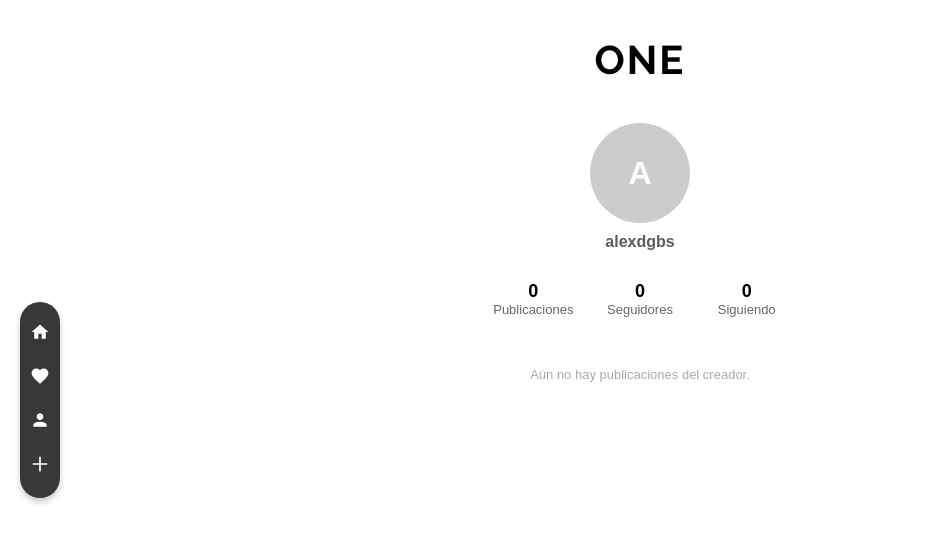
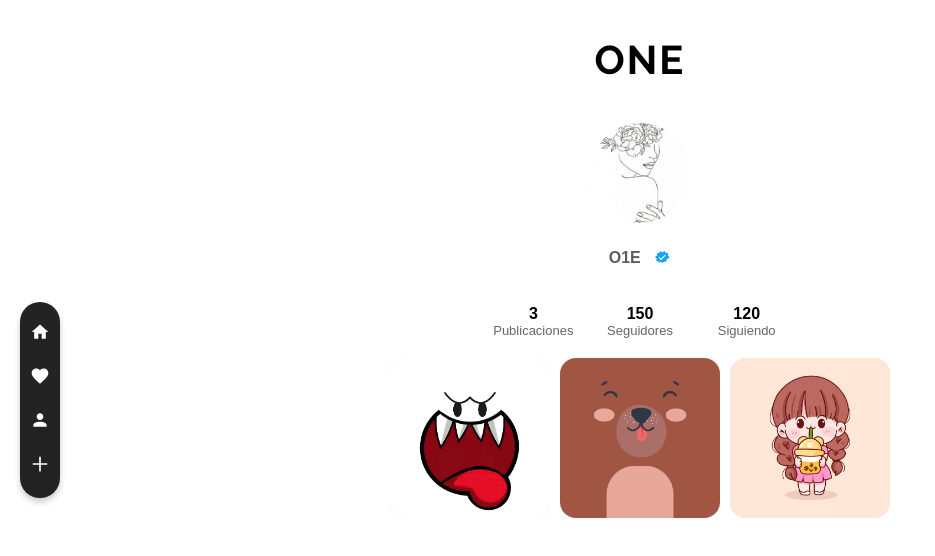
Before and after one commit to alexdgbs/one, a plain HTML site: page src/profile.html in a window 1280 px wide. Shown: the whole page, without its empty margins (0-935 px from the left). Drawn offline with Linux system fonts and the light colour scheme.

Commit message:
new version

```diff
--- a/src/profile.html
+++ b/src/profile.html
@@ -46,22 +46,29 @@
         width: 100px;
         height: 100px;
         border-radius: 50%;
-          background-color: #ccc;
-          display: flex;
-          align-items: center;
-          justify-content: center;
-          font-size: 2rem;
-          color: #fff;
-          font-weight: bold;
+        overflow: hidden;
         margin-bottom: 10px;
+      }
+
+      .profile-pic img {
+        width: 100%;
+        height: 100%;
+        object-fit: cover;
       }
 
       .username {
         font-size: medium;
         font-weight: bold;
-           margin: 10px 0;
+        margin: 15px 0;
         color: #5c5c5c;
+        display: inline-block;
+        position: relative;
+      }
 
+      .verified {
+        display: inline-block;
+        vertical-align: middle;
+        margin-left: 8px;
       }
 
       .stats {
@@ -71,6 +78,7 @@
         max-width: 320px;
         margin: 20px 0;
         padding: 0 10px;
+        font-size: small;
       }
 
       .stat {
@@ -79,7 +87,7 @@
       }
 
       .stat-number {
-          font-size: large;
+        font-size: medium;
         font-weight: bold;
       }
 
@@ -100,13 +108,17 @@
         width: 100%;
         aspect-ratio: 1 / 1;
         border-radius: 1rem;
+        overflow: hidden;
         background-color: #ddd;
         display: flex;
         align-items: center;
         justify-content: center;
-          font-size: 1.2rem;
-          font-weight: bold;
-          color: #666;
+      }
+
+      .post img {
+        width: 100%;
+        height: 100%;
+        object-fit: cover;
       }
 
       .navbar {
@@ -116,15 +128,15 @@
         transform: translateX(-50%);
         width: 90%;
         max-width: 500px;
-          background: rgba(35, 35, 35, 0.9);
-          border-radius: 2rem;
+        background: rgba(35, 35, 35, 1);
         display: flex;
         justify-content: space-around;
         align-items: center;
-          padding: 10px 0;
+        padding: 17px 0;
         box-shadow: 0 4px 6px rgba(0, 0, 0, .2);
         transition: transform .3s ease;
-          z-index: 100;
+        z-index: 1000;
+        border-radius: 1rem;
       }
 
       .navbar.hidden {
@@ -136,14 +148,6 @@
         height: 25px;
         fill: #fff;
       }
-
-        .empty-posts {
-          text-align: center;
-          color: #aaa;
-          font-size: small;
-          margin: 30px 0;
-        }
-
 
       @media (min-width: 768px) {
         .navbar {
@@ -158,6 +162,7 @@
           height: 20px;
         }
       }
+
       @media (min-width: 1024px) {
         .navbar {
           position: fixed;
@@ -182,7 +187,6 @@
         }
       }
     </style>
-
   </head>
   <body>
     <h1>
@@ -191,28 +195,37 @@
 
     <div class="profile-container">
       <div class="profile-header">
-        <div class="profile-pic">A</div>
-        <div class="username">alexdgbs</div>
+        <div class="profile-pic">
+          <img src="/static/profile.jpg" alt="Foto de perfil">
         </div>
-
+        <div class="username">
+          O1E
+          <span class="verified">
+            <svg xmlns="http://www.w3.org/2000/svg" viewBox="0 0 24 24" fill="#1DA1F2" width="18px" height="18px">
+              <path d="M22.5 12.5L20 10l.5-3-3-.5L15 4l-2.5 2L10 4 8 6.5 5 7l.5 3L2.5 12l2.5 2-1 3 3 .5L8 20l2-2 2.5 2 2.5-2 2.5.5.5-3 2.5-2zM10.9 16.2L7.7 13l1.1-1.1 2.1 2.1 5.2-5.2L17 9.5l-6.1 6.7z"/>
+            </svg>
+          </span>
+        </div>
+      </div>
       <div class="stats">
         <div class="stat">
-          <div class="stat-number">0</div>
+          <div class="stat-number">3</div>
           <div class="stat-label">Publicaciones</div>
         </div>
         <div class="stat">
-          <div class="stat-number">0</div>
+          <div class="stat-number">150</div>
           <div class="stat-label">Seguidores</div>
         </div>
         <div class="stat">
-          <div class="stat-number">0</div>
+          <div class="stat-number">120</div>
           <div class="stat-label">Siguiendo</div>
         </div>
       </div>
 
       <div class="posts-container" id="posts">
-
-        <div class="empty-posts">Aún no hay publicaciones del creador.</div>
+        <div class="post"><img src="/static/ghost.jpg" alt="Publicación 1"></div>
+        <div class="post"><img src="/static/bear.jpg" alt="Publicación 2"></div>
+        <div class="post"><img src="/static/kid.jpg" alt="Publicación 3"></div>
       </div>
     </div>
 
@@ -232,7 +245,7 @@
           <path d="M12 12c2.21 0 4-1.79 4-4s-1.79-4-4-4-4 1.79-4 4 1.79 4 4 4zm0 2c-4.42 0-8 1.79-8 4v2h16v-2c0-2.21-3.58-4-8-4z" />
         </svg>
       </a>
-      <a href="https://open.spotify.com/playlist/488px2zj6CnRGHOxKdR4Ig?si=aa3b7c9890ef4439">
+      <a href="https://news.google.com/home?hl=es-419&gl=MX&ceid=MX:es-419">
         <svg viewBox="0 0 24 24">
           <path d="M12 4v16m8-8H4" stroke="white" stroke-width="2" stroke-linecap="round" stroke-linejoin="round" />
         </svg>
@@ -240,14 +253,10 @@
     </nav>
 
     <script>
-      function uploadPhoto() {
-        alert("Función de subida aún no implementada.");
-      }
       let lastScrollY = window.scrollY;
-      const navbar = document.getElementById('navbar');
+      const navbar = document.querySelector('.navbar');
 
       window.addEventListener('scroll', () => {
-
         if (window.innerWidth < 1024) {
           if (window.scrollY > lastScrollY) {
             navbar.classList.add('hidden');
@@ -256,7 +265,6 @@
           }
           lastScrollY = window.scrollY;
         } else {
-
           navbar.classList.remove('hidden');
         }
       });
```
Also changed, not shown: index.html (+4 -5 lines), src/notifications.html (+5 -5 lines), static/bear.jpg (added), static/ghost.jpg (added), static/kid.jpg (added), static/profile.jpg (added), static/yellow.jpg (added). Lines whose indentation alone changed are shown as unchanged.
